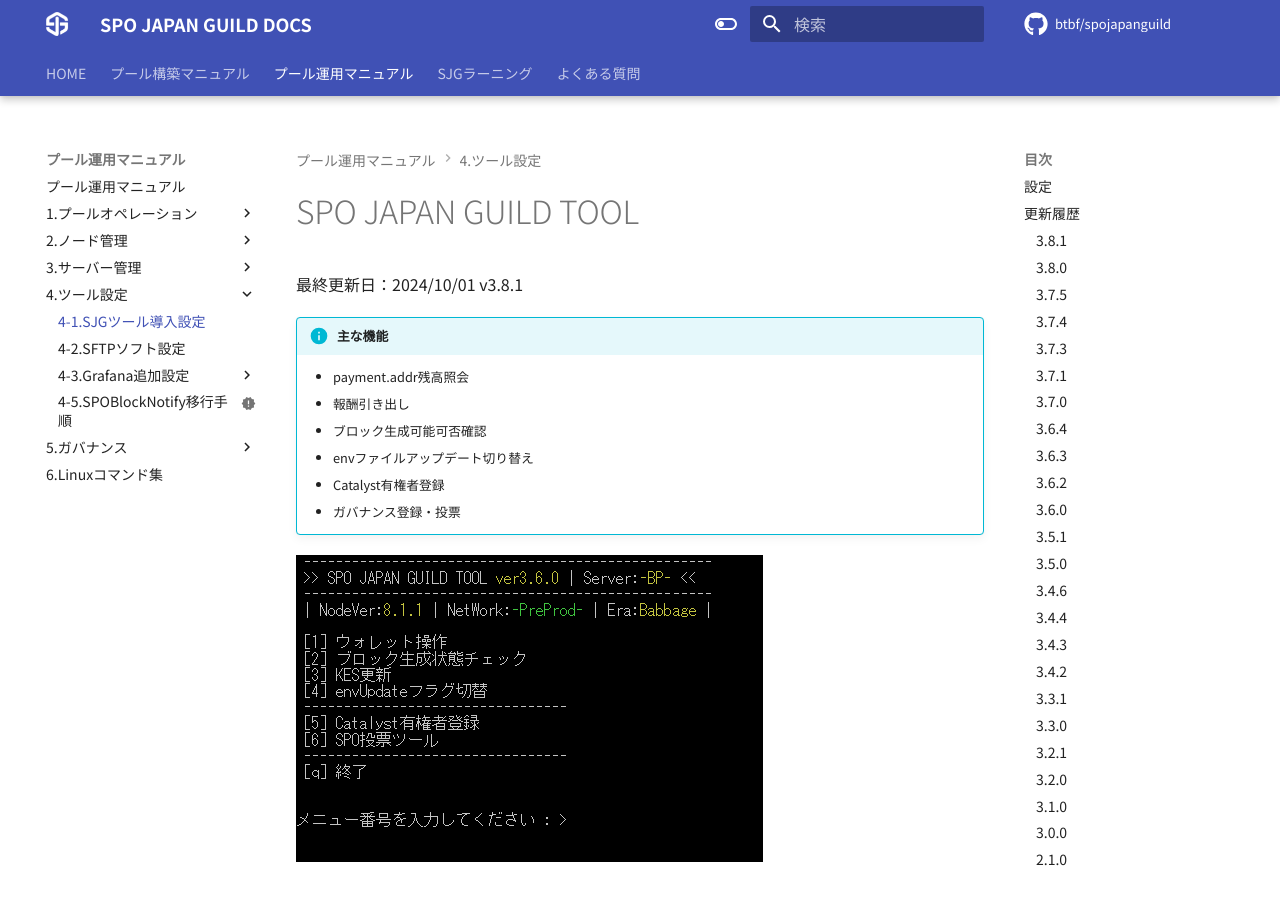
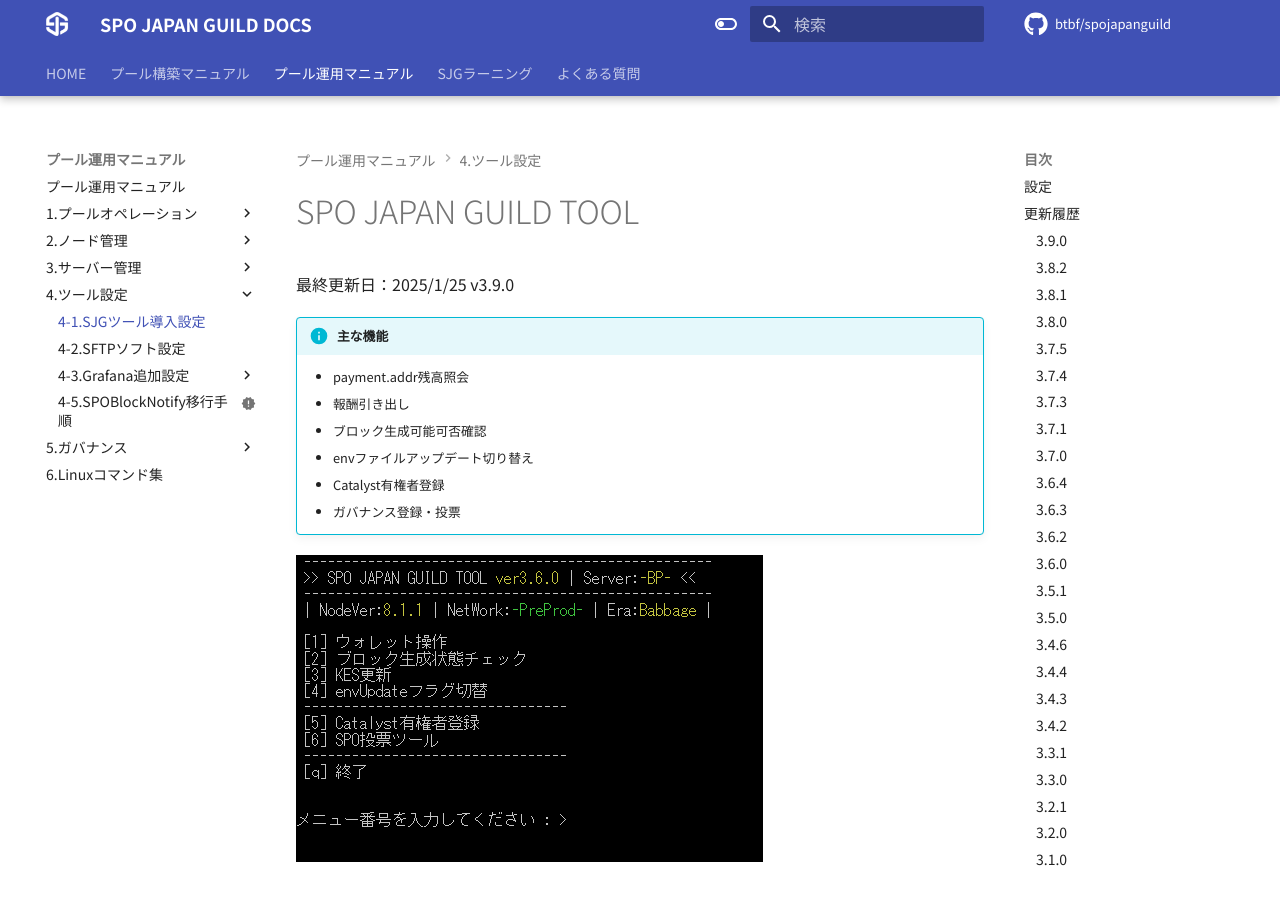
Before and after one commit to btbf/spojapanguild, an MkDocs documentation site: the page built from docs/operation/tool.md, in a window 1280 px wide and 900 px high. Built offline with MkDocs 1.6.1 and Material for MkDocs 9.7.7, drawn with Linux system fonts in a browser that asks for light colours; comment, search, counter and statistics services are not loaded; some of the changed text lies outside the part shown.

Commit message:
added sjgtool drep_delegate

```diff
--- a/docs/operation/tool.md
+++ b/docs/operation/tool.md
@@ -1,6 +1,6 @@
 # SPO JAPAN GUILD TOOL
 
-最終更新日：2024/10/01 v3.8.1
+最終更新日：2025/1/25 v3.9.0
 
 !!! info "主な機能"
     * payment.addr残高照会
@@ -68,6 +68,12 @@
     また、その他バグを発見した場合はGithubで[issue](https://github.com/btbf/spojapanguild/issues)を提出してください。
 
 ## 更新履歴
+
+### 3.9.0
+    * ステークアドレスDRep委任機能実装
+
+### 3.8.2
+    * 軽微な修正
 
 ### 3.8.1
     * メニュー修正
```
Also changed, not shown: 1 other file.
